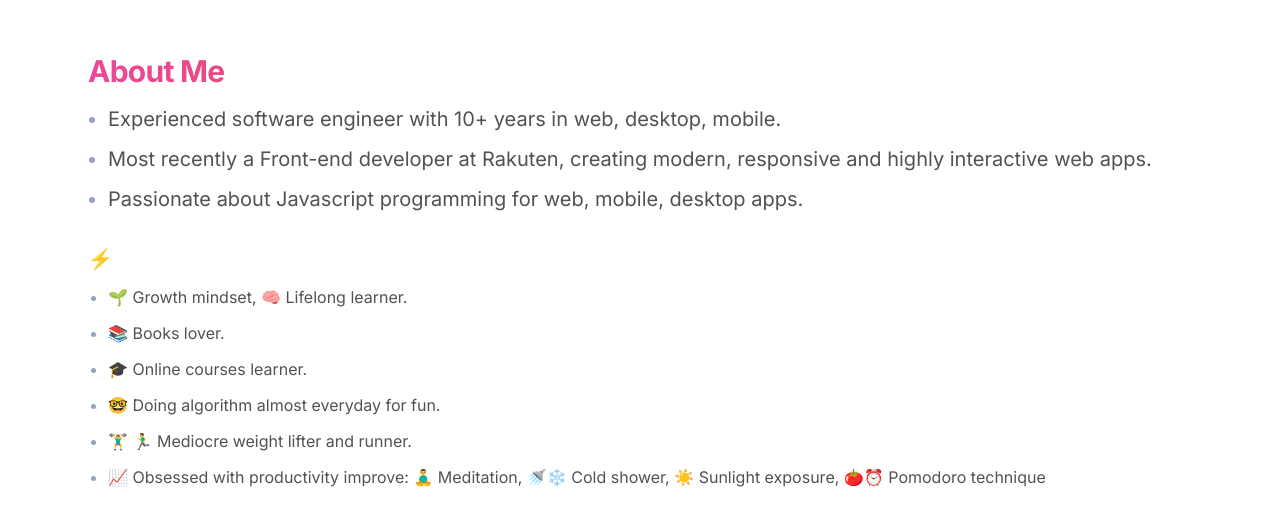
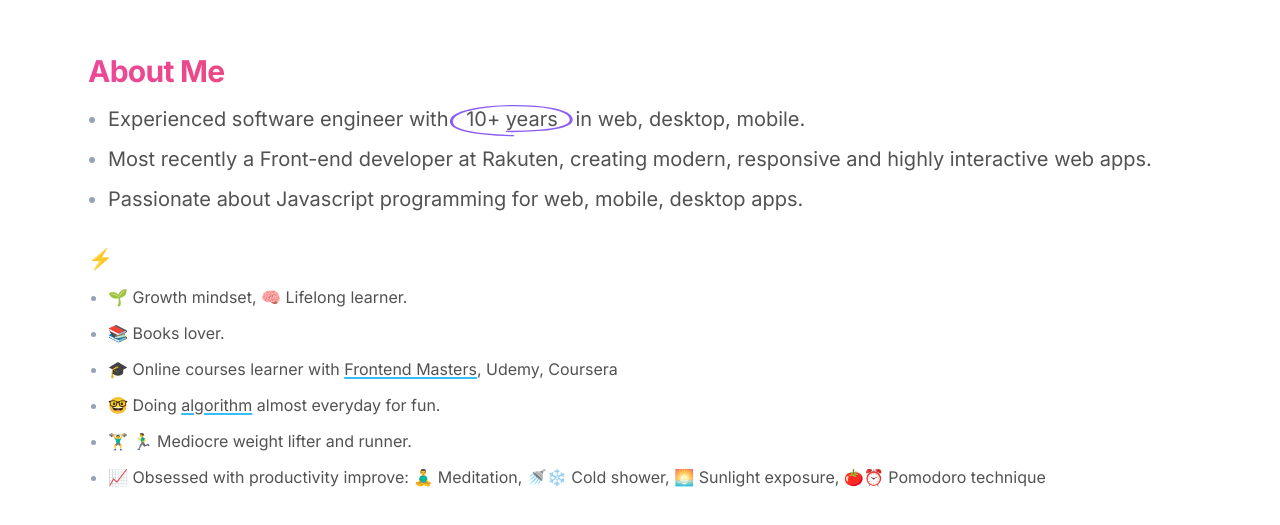
Before and after one commit to toantd90/portfolio, a Next.js app: page / in a window 1280 px wide. Shown: the part 819-1344 px from the top of the page. Built offline with nearby package versions, Linux system fonts and the light colour scheme.

Commit message:
Adjust About Me

```diff
--- a/app/page.tsx
+++ b/app/page.tsx
@@ -2,14 +2,16 @@ import { Inter } from "@next/font/google"
 
 import Hero from "../components/Hero"
 import About from "../components/About"
+import Skills from "../components/Skills"
 
-const inter = Inter({ subsets: ['latin'] })
+const inter = Inter({ subsets: ["latin"] })
 
 export default function Home() {
   return (
     <div className={inter.className}>
       <Hero />
       <About />
+      <Skills />
     </div>
   )
 }
--- a/components/About.tsx
+++ b/components/About.tsx
@@ -1,16 +1,43 @@
-const ABOUT_ME_CONTENTS = [
-  "Experienced software engineer with 10+ years in web, desktop, mobile.",
+import { CircleIcon } from "./Icons"
+
+const AboutMeContents: React.ReactElement[] = [
+  <>
+    Experienced software engineer with{" "}
+    <span className="relative inline-block mx-3">
+      10+ years
+      <CircleIcon />
+    </span>{" "}
+    in web, desktop, mobile.
+  </>,
   "Most recently a Front-end developer at Rakuten, creating modern, responsive and highly interactive web apps.",
   "Passionate about Javascript programming for web, mobile, desktop apps.",
 ]
 
-const FUN_FACTS = [
+const FunFacts: React.ReactElement[] = [
   "🌱 Growth mindset, 🧠 Lifelong learner.",
   "📚 Books lover.",
-  "🎓 Online courses learner.",
-  "🤓 Doing algorithm almost everyday for fun.",
+  <>
+    🎓 Online courses learner with{" "}
+    <a
+      className="underline underline-offset-2 decoration-sky-400 decoration-2"
+      href="https://frontendmasters.com/u/toantd/"
+    >
+      Frontend Masters
+    </a>
+    , Udemy, Coursera
+  </>,
+  <>
+    🤓 Doing{" "}
+    <a
+      className="underline underline-offset-2 decoration-sky-400 decoration-2"
+      href="https://leetcode.com/annietran/"
+    >
+      algorithm
+    </a>{" "}
+    almost everyday for fun.
+  </>,
   "🏋️‍♂️ 🏃‍♂️ Mediocre weight lifter and runner.",
-  "📈 Obsessed with productivity improve: 🧘‍♂️ Meditation, 🚿❄️ Cold shower, ☀️ Sunlight exposure, 🍅⏰ Pomodoro technique"
+  "📈 Obsessed with productivity improve: 🧘‍♂️ Meditation, 🚿❄️ Cold shower, 🌅 Sunlight exposure, 🍅⏰ Pomodoro technique",
 ]
 
 const About = () => (
@@ -23,7 +50,7 @@ const About = () => (
         About Me
       </h1>
       <ul className="marker:text-slate-400 list-disc  pl-5 space-y-3 mb-8">
-        {ABOUT_ME_CONTENTS.map((content, index) => (
+        {AboutMeContents.map((content, index) => (
           <li
             key={`about-me-${index}`}
             className="text-xl text-neutral-600 dark:text-neutral-200"
@@ -34,7 +61,7 @@ const About = () => (
       </ul>
       <h2 className="text-xl mb-3">⚡ Fun fact</h2>
       <ul className="marker:text-slate-400 list-disc  pl-5 space-y-3 mb-8">
-        {FUN_FACTS.map((fact, index) => (
+        {FunFacts.map((fact, index) => (
           <li
             key={`about-me-fact-${index}`}
             className="text-l text-neutral-600 dark:text-neutral-200"
--- a/components/Hero.tsx
+++ b/components/Hero.tsx
@@ -1,5 +1,5 @@
 import Image from "next/image"
-import { Underline } from "./Icons"
+import { UnderlineIcon } from "./Icons"
 
 const Hero = () => (
   <div className="flex flex-col-reverse justify-between items-center  px-5 py-24 mx-auto max-w-6xl md:flex-row md:py-32 sm:pb-32 sm:pt-24 ">
@@ -134,7 +134,7 @@ const Hero = () => (
           id="patterns-headline"
           className="text-xl text-center text-neutral-600 mb-8 dark:text-neutral-200"
         >
-          Front-End <span className="relative">Software Engineer <Underline className="absolute"/></span>
+          Front-End <span className="relative">Software Engineer <UnderlineIcon className="absolute"/></span>
         </strong>
     </div>
     <Image
--- a/components/Icons/ArrowRight.tsx
+++ b/components/Icons/ArrowRight.tsx
@@ -1,4 +1,4 @@
-export default function ArrowRightIcon() {
+export default function ArrowRight() {
   return (
     <svg
       className="w-3 h-3 fill-white text-neutral-400 flex-shrink-0 ml-2 -mr-1"
--- /dev/null
+++ b/components/Icons/Circle.tsx
@@ -0,0 +1,17 @@
+export default function Circle() {
+  return (
+    <svg
+      xmlns="http://www.w3.org/2000/svg"
+      fill="none"
+      viewBox="0 0 85 49"
+      preserveAspectRatio="none"
+      className="absolute top-0 -left-4 bottom-0 w-[calc(100%_+_2rem)] h-8 stroke-violet-500"
+    >
+      <path
+        stroke-linecap="round"
+        stroke-width="2"
+        d="M43.276 47.002s-39.06-.82-42-18.5c-3.217-19.34 22.395-27.374 42-27.5 17.922-.115 40.766 4.594 40 22.5-.788 18.404-44 17-44 17"
+      ></path>
+    </svg>
+  )
+}
--- a/components/Icons/Hamburger.tsx
+++ b/components/Icons/Hamburger.tsx
@@ -1,4 +1,4 @@
-export default function HamburgerIcon() {
+export default function Hamburger() {
   return (
     <svg
       className="w-6 h-6 fill-black dark:fill-white text-neutral-900"
--- a/components/Icons/index.tsx
+++ b/components/Icons/index.tsx
@@ -1,5 +1,6 @@
 import HamburgerIcon from "./Hamburger"
 import ArrowRightIcon from "./ArrowRight"
-import Underline from "./Underline"
+import UnderlineIcon from "./Underline"
+import CircleIcon from './Circle'
 
-export { ArrowRightIcon, HamburgerIcon, Underline }
+export { ArrowRightIcon, HamburgerIcon, UnderlineIcon, CircleIcon }
--- /dev/null
+++ b/components/Skills.tsx
@@ -0,0 +1,5 @@
+const Skills = () => <div>
+
+</div>
+
+export default Skills
```
